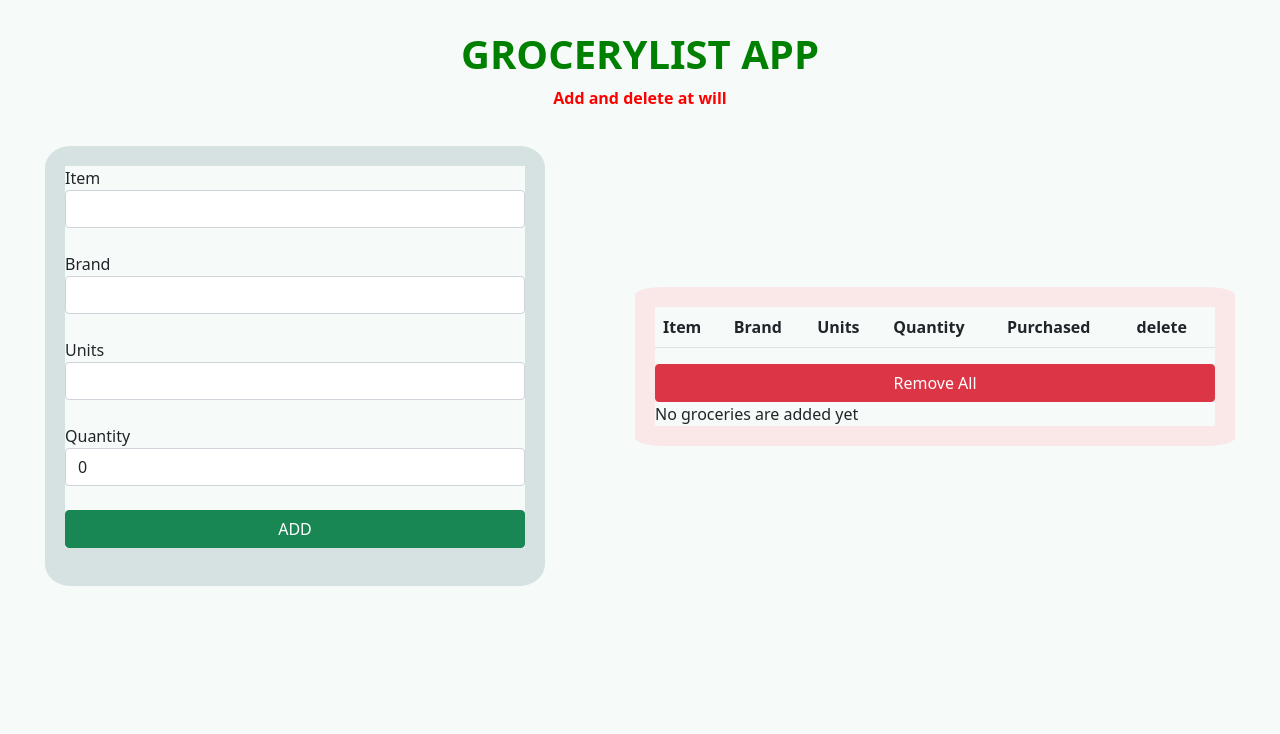
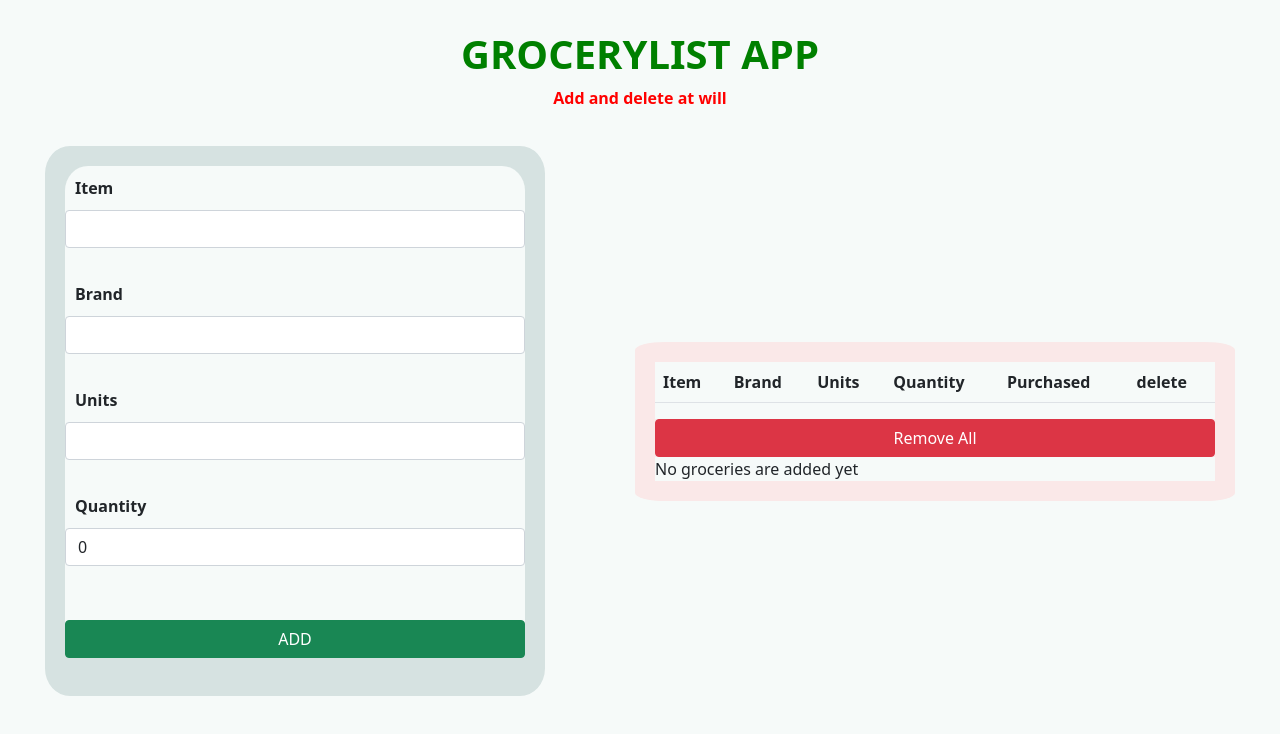
Before and after one commit to shawasty/react-grocerylist-hw, a React (Create React App) app: page / in a window 1280 px wide. Shown: the top 734 px of the page. Built offline with nearby package versions, Linux system fonts and the light colour scheme.

Commit message:
edited  css

```diff
--- a/src/App.css
+++ b/src/App.css
@@ -33,7 +33,7 @@
 
 .wrapper .form-container{
     width: 500px;
-    height: 440px;
+    height: 550px;
     background-color: #d6e2e1;
     margin: 20px auto;
     padding: 20px;
@@ -42,6 +42,7 @@
 
 .wrapper .form-container .btn{
     width: 100%;
+    margin-top: 30px;
 }
 
 .wrapper .view-container{
@@ -62,3 +63,10 @@
 tbody{
     margin-top: 25px;
 }
+label{
+  font-weight: bold;
+  margin: 10px;
+}
+form{
+  border-radius: 5%;
+}
```
